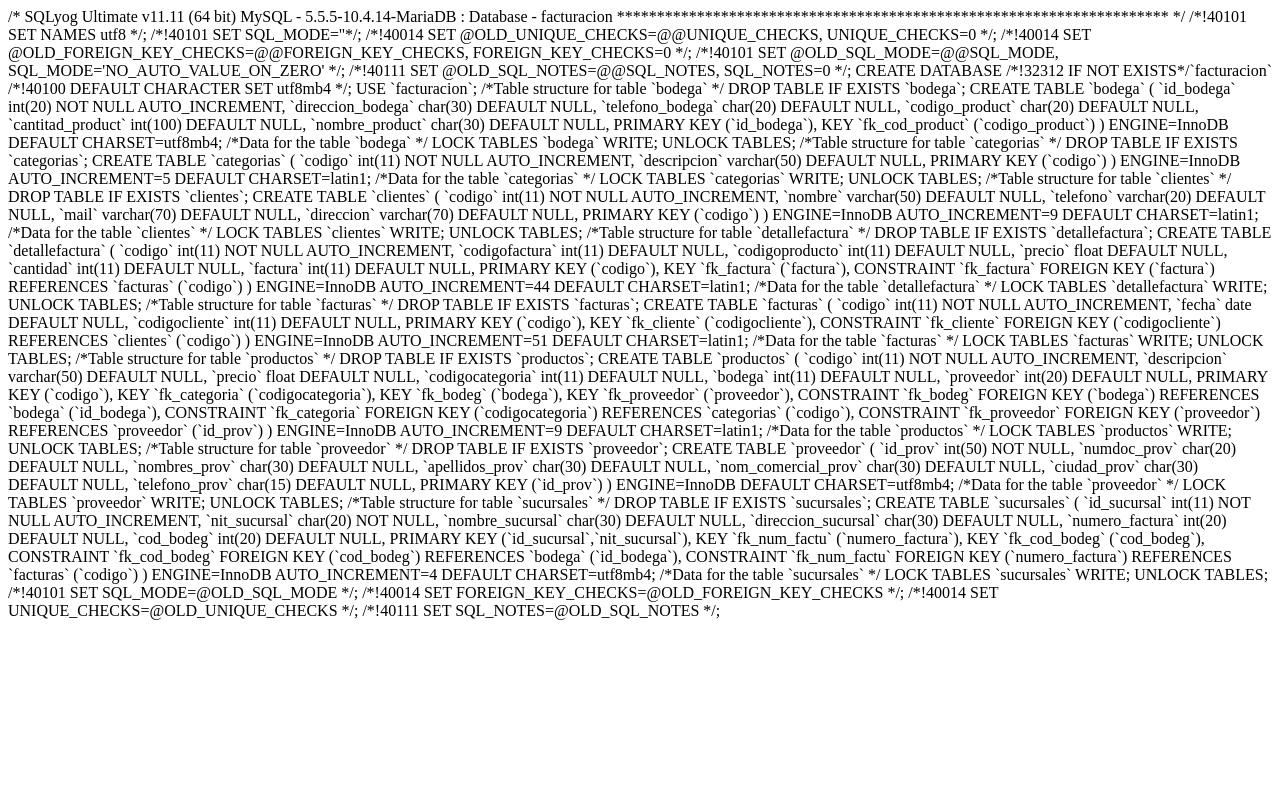
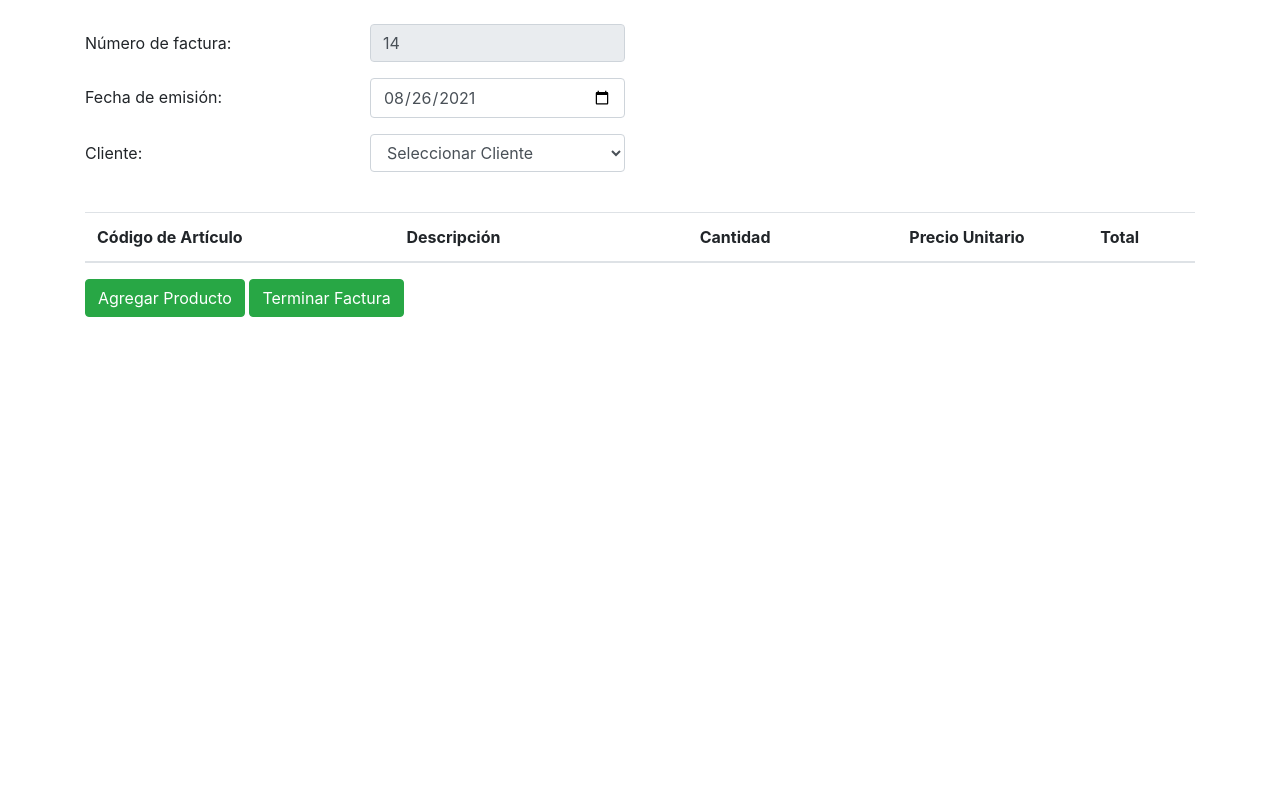
Before and after one commit to kerenArias-2001/Reto_Senasoft, a PHP site: page /facturacion.php in a window 1280 px wide. Run offline with PHP 8.4, Linux system fonts and the light colour scheme; data comes from the database, SQL or seed files in the repository; lists and menus that the app fills with data are empty.

Commit message:
Update facturacion.php

```diff
--- a/facturacion.php
+++ b/facturacion.php
@@ -1,191 +1,339 @@
-/*
-SQLyog Ultimate v11.11 (64 bit)
-MySQL - 5.5.5-10.4.14-MariaDB : Database - facturacion
-*********************************************************************
-*/
+<!doctype html>
+<html>
+
+<head>
+  <title>Facturación</title>
+  <meta charset="utf-8">
+  <meta name="viewport" content="width=device-width, initial-scale=1, shrink-to-fit=no">
+  <link rel="stylesheet" href="css/bootstrap.min.css">
+  <script src="js/jquery.min.js"></script>
+  <script src="js/popper.min.js"></script>
+  <script src="js/bootstrap.min.js"></script>
+</head>
+
+<body>
+
+  <?php
+  require("conexion.php");
+  $con = retornarConexion();
+  $consulta = mysqli_query($con, "insert into facturas() values ()")
+    or die(mysqli_error($con));
+  $codigofactura = mysqli_insert_id($con);
+  ?>
 
 
-/*!40101 SET NAMES utf8 */;
+  <div class="container">
+    <div class="row mt-4">
+      <div class="col-md">
 
-/*!40101 SET SQL_MODE=''*/;
+        <div class="form-group row">
+          <label for="CodigoFactura" class="col-lg-3 col-form-label">Número de factura:</label>
+          <div class="col-lg-3">
+            <input type="text" disabled class="form-control" id="CodigoFactura" value="<?php echo $codigofactura; ?>">
+          </div>
+        </div>
 
-/*!40014 SET @OLD_UNIQUE_CHECKS=@@UNIQUE_CHECKS, UNIQUE_CHECKS=0 */;
-/*!40014 SET @OLD_FOREIGN_KEY_CHECKS=@@FOREIGN_KEY_CHECKS, FOREIGN_KEY_CHECKS=0 */;
-/*!40101 SET @OLD_SQL_MODE=@@SQL_MODE, SQL_MODE='NO_AUTO_VALUE_ON_ZERO' */;
-/*!40111 SET @OLD_SQL_NOTES=@@SQL_NOTES, SQL_NOTES=0 */;
-CREATE DATABASE /*!32312 IF NOT EXISTS*/`facturacion` /*!40100 DEFAULT CHARACTER SET utf8mb4 */;
 
-USE `facturacion`;
+        <div class="form-group row">
+          <label for="Fecha" class="col-lg-3 col-form-label">Fecha de emisión:</label>
+          <div class="col-lg-3">
+            <input type="date" class="form-control" id="Fecha">
+          </div>
+        </div>
 
-/*Table structure for table `bodega` */
+        <div class="form-group row">
+          <label for="CodigoCliente" class="col-lg-3 col-form-label">Cliente:</label>
+          <div class="col-lg-3">
+            <select class="form-control" id="CodigoCliente">
+              <?php
+              $consulta = mysqli_query($con, "select codigo, nombre from clientes")
+                or die(mysqli_error($con));
 
-DROP TABLE IF EXISTS `bodega`;
+              $clientes = mysqli_fetch_all($consulta, MYSQLI_ASSOC);
 
-CREATE TABLE `bodega` (
-  `id_bodega` int(20) NOT NULL AUTO_INCREMENT,
-  `direccion_bodega` char(30) DEFAULT NULL,
-  `telefono_bodega` char(20) DEFAULT NULL,
-  `codigo_product` char(20) DEFAULT NULL,
-  `cantitad_product` int(100) DEFAULT NULL,
-  `nombre_product` char(30) DEFAULT NULL,
-  PRIMARY KEY (`id_bodega`),
-  KEY `fk_cod_product` (`codigo_product`)
-) ENGINE=InnoDB DEFAULT CHARSET=utf8mb4;
+              echo "<option value='0'>Seleccionar Cliente</option>";
+              foreach ($clientes as $cli) {
+                echo "<option value='" . $cli['codigo'] . "'>" . $cli['nombre'] . "</option>";
+              }
+              ?>
+            </select>
+          </div>
+        </div>
 
-/*Data for the table `bodega` */
 
-LOCK TABLES `bodega` WRITE;
+      </div>
+    </div>
 
-UNLOCK TABLES;
 
-/*Table structure for table `categorias` */
+    <div class="row mt-4">
+      <div class="col-md">
+        <table class="table table-striped">
+          <thead>
+            <tr>
+              <th>Código de Artículo</th>
+              <th>Descripción</th>
+              <th class="text-right">Cantidad</th>
+              <th class="text-right">Precio Unitario</th>
+              <th class="text-right">Total</th>
+              <th class="text-right"></th>
+            </tr>
+          </thead>
+          <tbody id="DetalleFactura">
 
-DROP TABLE IF EXISTS `categorias`;
+          </tbody>
+        </table>
+        <button type="button" id="btnAgregarProducto" class="btn btn-success">Agregar Producto</button>
+        <button type="button" id="btnTerminarFactura" class="btn btn-success">Terminar Factura</button>
+      </div>
+    </div>
 
-CREATE TABLE `categorias` (
-  `codigo` int(11) NOT NULL AUTO_INCREMENT,
-  `descripcion` varchar(50) DEFAULT NULL,
-  PRIMARY KEY (`codigo`)
-) ENGINE=InnoDB AUTO_INCREMENT=5 DEFAULT CHARSET=latin1;
+  </div>
 
-/*Data for the table `categorias` */
 
-LOCK TABLES `categorias` WRITE;
 
-UNLOCK TABLES;
+  <!-- ModalProducto(Agregar) -->
+  <div class="modal fade" id="ModalProducto" tabindex="-1" role="dialog">
+    <div class="modal-dialog" role="document">
+      <div class="modal-content">
+        <div class="modal-header">
 
-/*Table structure for table `clientes` */
+          <button type="button" class="close" data-dismiss="modal" aria-label="Close">
+            <span aria-hidden="true">&times;</span>
+          </button>
+        </div>
+        <div class="modal-body">
 
-DROP TABLE IF EXISTS `clientes`;
+          <div class="form-group">
+            <label>Producto:</label>
+            <select class="form-control" id="CodigoProducto">
+              <?php
+              $consulta = mysqli_query($con, "select codigo, descripcion, precio from productos")
+                or die(mysqli_error($con));
 
-CREATE TABLE `clientes` (
-  `codigo` int(11) NOT NULL AUTO_INCREMENT,
-  `nombre` varchar(50) DEFAULT NULL,
-  `telefono` varchar(20) DEFAULT NULL,
-  `mail` varchar(70) DEFAULT NULL,
-  `direccion` varchar(70) DEFAULT NULL,
-  PRIMARY KEY (`codigo`)
-) ENGINE=InnoDB AUTO_INCREMENT=9 DEFAULT CHARSET=latin1;
+              $productos = mysqli_fetch_all($consulta, MYSQLI_ASSOC);
+              foreach ($productos as $pro) {
+                echo "<option value='" . $pro['codigo'] . "'>" . $pro['descripcion'] . '  ($' . $pro['precio'] . ")</option>";
+              }
+              ?>
+            </select>
+          </div>
 
-/*Data for the table `clientes` */
+          <div class="form-row">
+            <div class="form-group col-md-12">
+              <label>Cantidad:</label>
+              <input type="number" id="Cantidad" class="form-control" placeholder="" min="1">
+            </div>
+          </div>
 
-LOCK TABLES `clientes` WRITE;
 
-UNLOCK TABLES;
+        </div>
+        <div class="modal-footer">
+          <button type="button" id="btnConfirmarAgregarProducto" class="btn btn-success">Agregar a la factura</button>
+          <button type="button" data-dismiss="modal" class="btn btn-success">Cancelar</button>
+        </div>
+      </div>
+    </div>
+  </div>
 
-/*Table structure for table `detallefactura` */
 
-DROP TABLE IF EXISTS `detallefactura`;
+  <!-- ModalFinFactura -->
+  <div class="modal fade" id="ModalFinFactura" tabindex="-1" role="dialog">
+    <div class="modal-dialog" style="max-width: 600px" role="document">
+      <div class="modal-content">
+        <div class="modal-header">
+          <h1>Acciones</h1>
+          <button type="button" class="close" data-dismiss="modal" aria-label="Close">
+            <span aria-hidden="true">&times;</span>
+          </button>
+        </div>
+        <div class="modal-footer">
+          <button type="button" id="btnConfirmarFactura" class="btn btn-success">Confirmar Factura</button>
+          <button type="button" id="btnConfirmarImprimirFactura" class="btn btn-success">Confirmar e Imprimir Factura</button>
+          <button type="button" id="btnConfirmarDescartarFactura" class="btn btn-success">Descartar la Factura</button>
+        </div>
+      </div>
+    </div>
+  </div>
 
-CREATE TABLE `detallefactura` (
-  `codigo` int(11) NOT NULL AUTO_INCREMENT,
-  `codigofactura` int(11) DEFAULT NULL,
-  `codigoproducto` int(11) DEFAULT NULL,
-  `precio` float DEFAULT NULL,
-  `cantidad` int(11) DEFAULT NULL,
-  `factura` int(11) DEFAULT NULL,
-  PRIMARY KEY (`codigo`),
-  KEY `fk_factura` (`factura`),
-  CONSTRAINT `fk_factura` FOREIGN KEY (`factura`) REFERENCES `facturas` (`codigo`)
-) ENGINE=InnoDB AUTO_INCREMENT=44 DEFAULT CHARSET=latin1;
 
-/*Data for the table `detallefactura` */
+  <!-- ModalConfirmarBorrar -->
+  <div class="modal fade" id="ModalConfirmarBorrar" tabindex="-1" role="dialog">
+    <div class="modal-dialog" style="max-width: 600px" role="document">
+      <div class="modal-content">
+        <div class="modal-header">
+          <h1>¿Realmente quiere borrarlo?</h1>
+          <button type="button" class="close" data-dismiss="modal" aria-label="Close">
+            <span aria-hidden="true">&times;</span>
+          </button>
+        </div>
+        <div class="modal-footer">
+          <button type="button" id="btnConfirmarBorrado" class="btn btn-success">Confirmar</button>
+          <button type="button" data-dismiss="modal" class="btn btn-success">Cancelar</button>
+        </div>
+      </div>
+    </div>
+  </div>
 
-LOCK TABLES `detallefactura` WRITE;
 
-UNLOCK TABLES;
+  <script>
+    document.addEventListener('DOMContentLoaded', function() {
 
-/*Table structure for table `facturas` */
+      var producto;
+      var cliente;
 
-DROP TABLE IF EXISTS `facturas`;
+      document.getElementById('Fecha').valueAsDate = new Date();
 
-CREATE TABLE `facturas` (
-  `codigo` int(11) NOT NULL AUTO_INCREMENT,
-  `fecha` date DEFAULT NULL,
-  `codigocliente` int(11) DEFAULT NULL,
-  PRIMARY KEY (`codigo`),
-  KEY `fk_cliente` (`codigocliente`),
-  CONSTRAINT `fk_cliente` FOREIGN KEY (`codigocliente`) REFERENCES `clientes` (`codigo`)
-) ENGINE=InnoDB AUTO_INCREMENT=51 DEFAULT CHARSET=latin1;
+      //Boton que muestra el diálogo de agregar producto
+      $('#btnAgregarProducto').click(function() {
+        LimpiarFormulario();
+        $("#Cantidad").val("1");
+        $("#ModalProducto").modal();
+      });
 
-/*Data for the table `facturas` */
+      //Boton que agrega el producto al detalle
+      $('#btnConfirmarAgregarProducto').click(function() {
+        RecolectarDatosFormulario();
+        $("#ModalProducto").modal('hide');
+        if ($("#Cantidad").val() == "") { //Controlamos que no esté vacío la cantidad de productos
+          alert('no puede estar vacío la cantidad de productos.');
+          return;
+        }
+        EnviarInformacionProducto("agregar");
+      });
 
-LOCK TABLES `facturas` WRITE;
+      //Boton terminar factura
+      $('#btnTerminarFactura').click(function() {
+        $("#ModalFinFactura").modal();
+      });
 
-UNLOCK TABLES;
+      //Boton confirmar factura
+      $('#btnConfirmarFactura').click(function() {
+        if ($('#CodigoCliente').val() == 0) {
+          alert('Debe seleccionar un cliente');
+          return;
+        }
+        RecolectarDatosCliente();
+        EnviarInformacionFactura("confirmarfactura");
+      });
 
-/*Table structure for table `productos` */
+      //Boton que descarta la factura generada borrando tanto en la tabla de facturas como detallefactura
+      $('#btnConfirmarDescartarFactura').click(function() {
+        RecolectarDatosCliente();
+        EnviarInformacionFactura("confirmardescartarfactura");
+      });
 
-DROP TABLE IF EXISTS `productos`;
+      //Boton confirmar factura y ademas genera pdf
+      $('#btnConfirmarImprimirFactura').click(function() {
+        if ($('#CodigoCliente').val() == 0) {
+          alert('Debe seleccionar un cliente');
+          return;
+        }
+        RecolectarDatosCliente();
+        EnviarInformacionFacturaImprimir("confirmarfactura");
+      });
 
-CREATE TABLE `productos` (
-  `codigo` int(11) NOT NULL AUTO_INCREMENT,
-  `descripcion` varchar(50) DEFAULT NULL,
-  `precio` float DEFAULT NULL,
-  `codigocategoria` int(11) DEFAULT NULL,
-  `bodega` int(11) DEFAULT NULL,
-  `proveedor` int(20) DEFAULT NULL,
-  PRIMARY KEY (`codigo`),
-  KEY `fk_categoria` (`codigocategoria`),
-  KEY `fk_bodeg` (`bodega`),
-  KEY `fk_proveedor` (`proveedor`),
-  CONSTRAINT `fk_bodeg` FOREIGN KEY (`bodega`) REFERENCES `bodega` (`id_bodega`),
-  CONSTRAINT `fk_categoria` FOREIGN KEY (`codigocategoria`) REFERENCES `categorias` (`codigo`),
-  CONSTRAINT `fk_proveedor` FOREIGN KEY (`proveedor`) REFERENCES `proveedor` (`id_prov`)
-) ENGINE=InnoDB AUTO_INCREMENT=9 DEFAULT CHARSET=latin1;
+      function RecolectarDatosFormulario() {
+        producto = {
+          codigoproducto: $('#CodigoProducto').val(),
+          cantidad: $('#Cantidad').val()
+        };
+      }
 
-/*Data for the table `productos` */
+      function RecolectarDatosCliente() {
+        cliente = {
+          codigocliente: $('#CodigoCliente').val(),
+          fecha: $('#Fecha').val()
+        };
+      }
 
-LOCK TABLES `productos` WRITE;
+      //Funciones AJAX para enviar y recuperar datos del servidor
+      //*******************************************************
+      function EnviarInformacionProducto(accion) {
+        $.ajax({
+          type: 'POST',
+          url: 'procesar.php?accion=' + accion + '&codigofactura=' + <?php echo $codigofactura ?>,
+          data: producto,
+          success: function(msg) {
+            RecuperarDetalle();
+          },
+          error: function() {
+            alert("Hay un error ..");
+          }
+        });
+      }
 
-UNLOCK TABLES;
+      function EnviarInformacionFactura(accion) {
+        $.ajax({
+          type: 'POST',
+          url: 'procesar.php?accion=' + accion + '&codigofactura=' + <?php echo $codigofactura ?>,
+          data: cliente,
+          success: function(msg) {
+            window.location = 'index.php';
+          },
+          error: function() {
+            alert("Hay un error ..");
+          }
+        });
+      }
 
-/*Table structure for table `proveedor` */
+      function EnviarInformacionFacturaImprimir(accion) {
+        $.ajax({
+          type: 'POST',
+          url: 'procesar.php?accion=' + accion + '&codigofactura=' + <?php echo $codigofactura ?>,
+          data: cliente,
+          success: function(msg) {
+            window.open('pdffactura.php?' + '&codigofactura=' + <?php echo $codigofactura ?>, '_blank');
+            window.location = 'index.php';
+          },
+          error: function() {
+            alert("Hay un error ..");
+          }
+        });
+      }
 
-DROP TABLE IF EXISTS `proveedor`;
+      function LimpiarFormulario() {
+        $('#Cantidad').val('');
+      }
 
-CREATE TABLE `proveedor` (
-  `id_prov` int(50) NOT NULL,
-  `numdoc_prov` char(20) DEFAULT NULL,
-  `nombres_prov` char(30) DEFAULT NULL,
-  `apellidos_prov` char(30) DEFAULT NULL,
-  `nom_comercial_prov` char(30) DEFAULT NULL,
-  `ciudad_prov` char(30) DEFAULT NULL,
-  `telefono_prov` char(15) DEFAULT NULL,
-  PRIMARY KEY (`id_prov`)
-) ENGINE=InnoDB DEFAULT CHARSET=utf8mb4;
+    });
 
-/*Data for the table `proveedor` */
+    //Se ejecuta cuando se presiona un boton de borrar un item del detalle
+    var cod;
 
-LOCK TABLES `proveedor` WRITE;
+    function borrarItem(coddetalle) {
+      cod = coddetalle;
+      $("#ModalConfirmarBorrar").modal();
+    }
 
-UNLOCK TABLES;
+    $('#btnConfirmarBorrado').click(function() {
+      $("#ModalConfirmarBorrar").modal('hide');
+      $.ajax({
+        type: 'POST',
+        url: 'borrarproductodetalle.php?codigo=' + cod,
+        success: function(msg) {
+          RecuperarDetalle();
+        },
+        error: function() {
+          alert("Hay un error ..");
+        }
+      });
+    });
 
-/*Table structure for table `sucursales` */
+    function RecuperarDetalle() {
+      $.ajax({
+        type: 'GET',
+        url: 'recuperardetalle.php?codigofactura=' + <?php echo $codigofactura ?>,
+        success: function(datos) {
+          document.getElementById('DetalleFactura').innerHTML = datos;
+        },
+        error: function() {
+          alert("Hay un error ..");
+        }
 
-DROP TABLE IF EXISTS `sucursales`;
+      });
 
-CREATE TABLE `sucursales` (
-  `id_sucursal` int(11) NOT NULL AUTO_INCREMENT,
-  `nit_sucursal` char(20) NOT NULL,
-  `nombre_sucursal` char(30) DEFAULT NULL,
-  `direccion_sucursal` char(30) DEFAULT NULL,
-  `numero_factura` int(20) DEFAULT NULL,
-  `cod_bodeg` int(20) DEFAULT NULL,
-  PRIMARY KEY (`id_sucursal`,`nit_sucursal`),
-  KEY `fk_num_factu` (`numero_factura`),
-  KEY `fk_cod_bodeg` (`cod_bodeg`),
-  CONSTRAINT `fk_cod_bodeg` FOREIGN KEY (`cod_bodeg`) REFERENCES `bodega` (`id_bodega`),
-  CONSTRAINT `fk_num_factu` FOREIGN KEY (`numero_factura`) REFERENCES `facturas` (`codigo`)
-) ENGINE=InnoDB AUTO_INCREMENT=4 DEFAULT CHARSET=utf8mb4;
+    }
+  </script>
+</body>
 
-/*Data for the table `sucursales` */
-
-LOCK TABLES `sucursales` WRITE;
-
-UNLOCK TABLES;
-
-/*!40101 SET SQL_MODE=@OLD_SQL_MODE */;
-/*!40014 SET FOREIGN_KEY_CHECKS=@OLD_FOREIGN_KEY_CHECKS */;
-/*!40014 SET UNIQUE_CHECKS=@OLD_UNIQUE_CHECKS */;
-/*!40111 SET SQL_NOTES=@OLD_SQL_NOTES */;
+</html>
```
